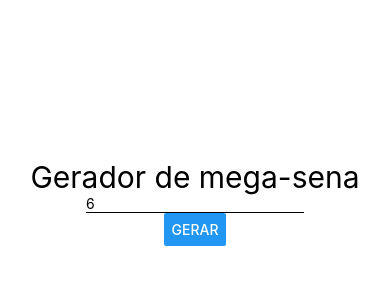
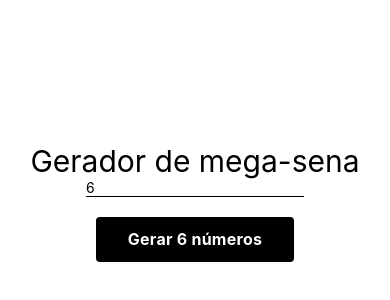
Before and after one commit to hericklima22/gerador-mega-sena, a React Native app: screen / in a window 390 px wide. Shown: the part 210-510 px from the top of the page. Built offline with nearby package versions, Linux system fonts and the light colour scheme.

Commit message:
algoritmo de randomizar cores implementado

```diff
--- a/src/components/mega/Mega.jsx
+++ b/src/components/mega/Mega.jsx
@@ -1,5 +1,5 @@
 import React, { Component } from "react";
-import { Button, Text, TextInput, View } from "react-native";
+import { Button, Pressable, Text, TextInput, View } from "react-native";
 import styles from "./styles";
 import MegaNumero from "../numero/Numero";
 
@@ -52,12 +52,16 @@
         <Text style={styles.fonteGrande}>Gerador de mega-sena</Text>
         <TextInput
           keyboardType={"numeric"}
-          style={{ borderBottomWidth: 1 }}
+          style={styles.input}
           placeholder="Qtd de Números"
           value={`${this.state.qtdDeNumeros}`}
           onChangeText={this.alterarQtdNumero}
         />
-        <Button title="gerar" onPress={this.gerarNumerosV1} />
+        <Pressable style={styles.botaoDeGerar} onPress={this.gerarNumerosV1}>
+          <Text style={styles.btnText}>
+            Gerar {this.state.qtdDeNumeros} números
+          </Text>
+        </Pressable>
         <View
           style={{
             marginTop: 20,
--- a/src/components/mega/styles.js
+++ b/src/components/mega/styles.js
@@ -4,6 +4,28 @@
   fonteGrande: {
     fontSize: 30,
   },
+  input: {
+    borderBottomWidth: 1,
+  },
+
+  botaoDeGerar: {
+    marginTop: 20,
+    justifyContent: "center",
+    alignItems: "center",
+    color: "white",
+    paddingVertical: 12,
+    paddingHorizontal: 32,
+    borderRadius: 4,
+    backgroundColor: "#000",
+  },
+
+  btnText: {
+    fontSize: 16,
+    color: "white",
+    fontWeight: "bold",
+    lineHeight: 21,
+    letterSpacing: 0.25,
+  },
 });
 
 export default styles;
--- a/src/components/numero/Numero.jsx
+++ b/src/components/numero/Numero.jsx
@@ -3,8 +3,21 @@
 import styles from "./styles";
 
 export default ({ num }) => {
+  const genColor = () => {
+    const hex = [0, 1, 2, 3, 4, 5, 6, 7, 8, 9, "A", "B", "C", "D", "E", "F"];
+    const index = parseInt(Math.random() * 16);
+    return hex[index];
+  };
+
+  const randColor = () => {
+    const cor = Array(6)
+      .fill()
+      .reduce((nums) => `${nums}` + genColor(), "#");
+    return cor;
+  };
+
   return (
-    <View style={styles.Container}>
+    <View style={[styles.Container, { backgroundColor: randColor() }]}>
       <Text style={styles.Num}>{num}</Text>
     </View>
   );
--- a/src/components/numero/styles.js
+++ b/src/components/numero/styles.js
@@ -2,12 +2,12 @@
 
 const styles = StyleSheet.create({
   Container: {
-    height: 50,
-    width: 50,
+    height: 60,
+    width: 60,
     alignItems: "center",
-    backgroundColor: "#000",
+    justifyContent: "center",
     margin: 5,
-    borderRadius: 25,
+    borderRadius: 30,
   },
   Num: {
     fontSize: 30,
```
